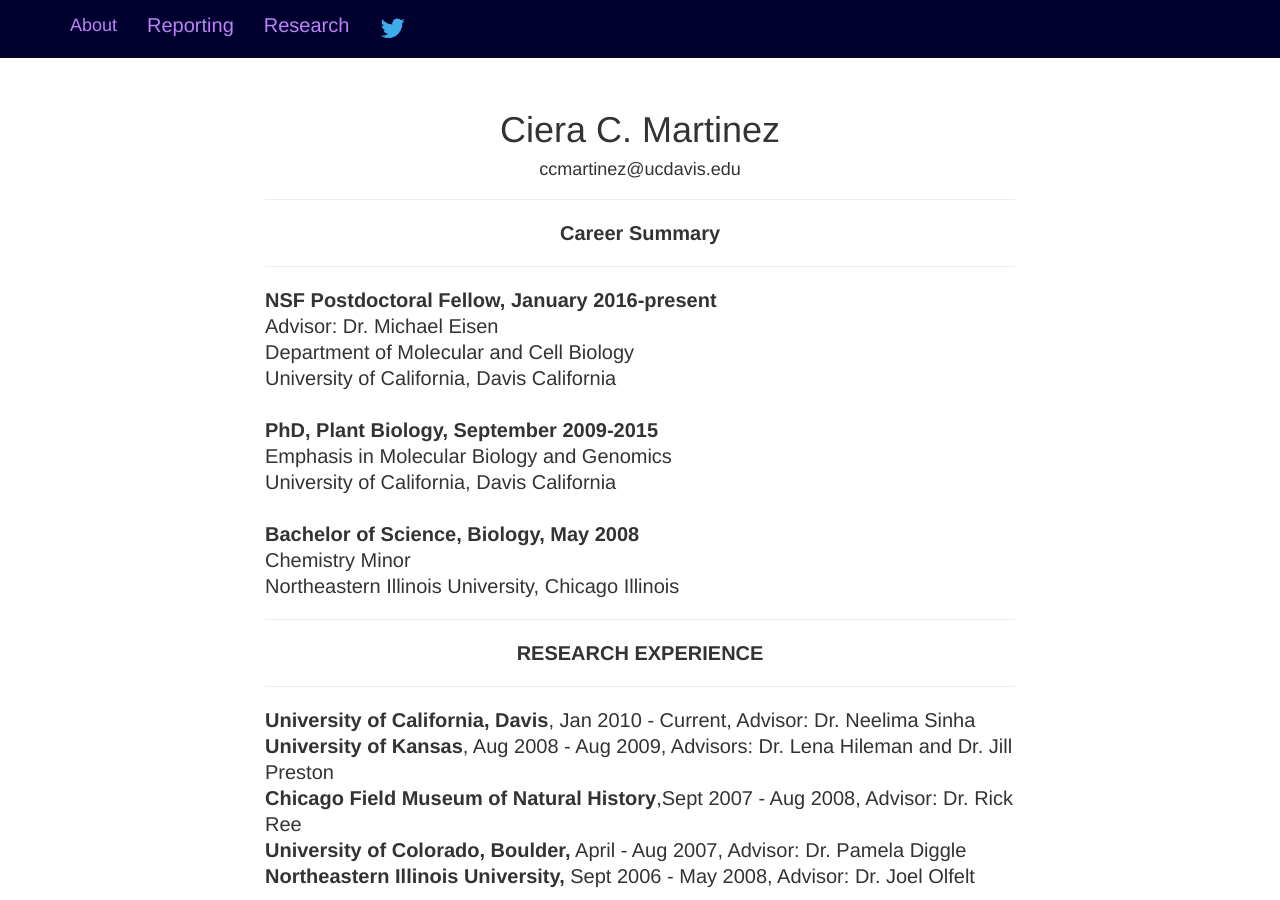
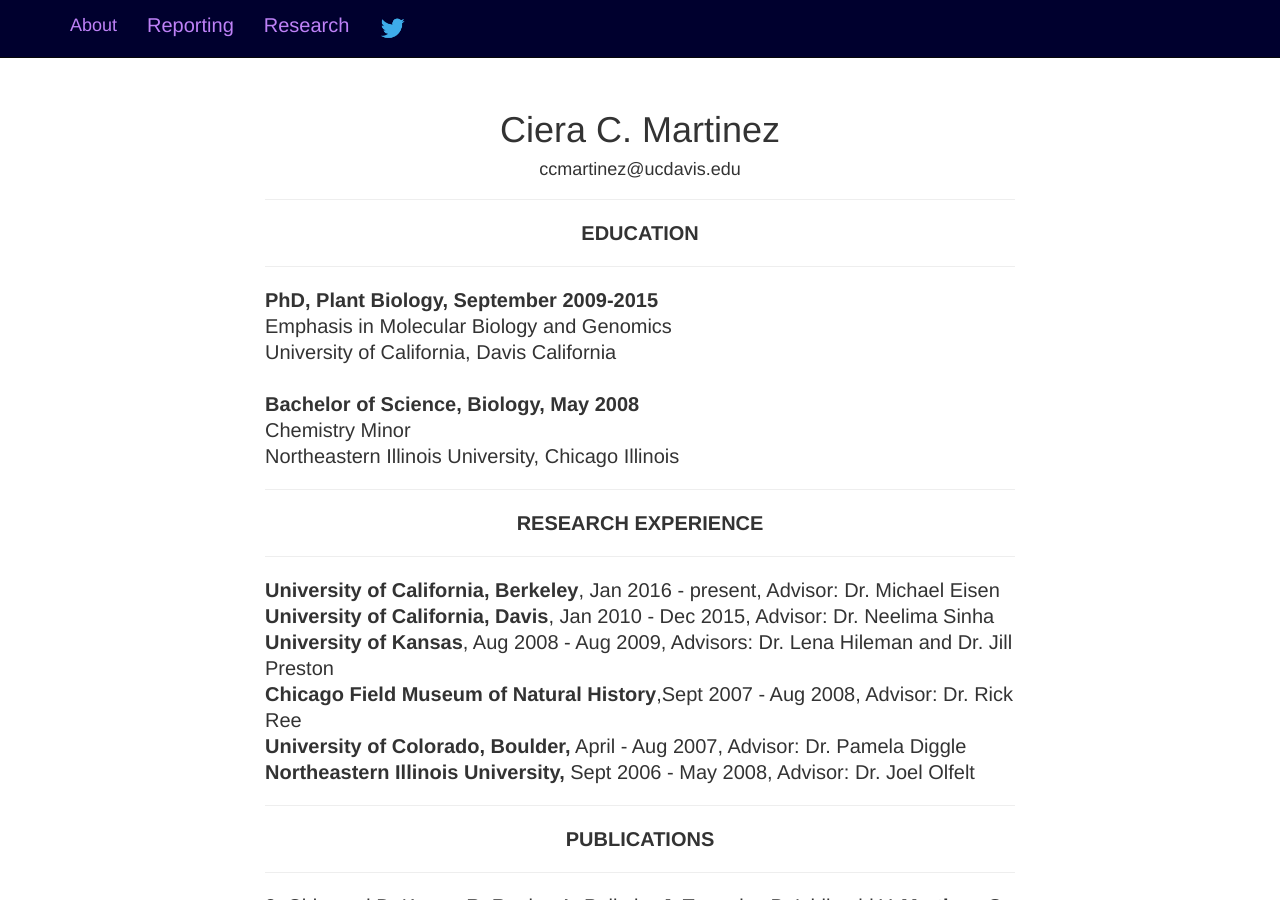
Before and after one commit to iamciera/creports, a Jekyll site: the page built from research/cv/index.html, in a window 1280 px wide and 900 px high. Built offline with Jekyll 4.4.1, drawn with Linux system fonts in a browser that asks for light colours; nearby versions of some CDN libraries; Markdown is read by kramdown in place of the engine named in the settings.

Commit message:
updated CV

```diff
--- a/research/cv/index.html
+++ b/research/cv/index.html
@@ -15,14 +15,8 @@ layout: default
 				<center><H4>ccmartinez@ucdavis.edu</H4></center>
 				<hr />
 
-				<center><strong>Career Summary</strong></center></p>
+				<center><strong>EDUCATION</strong></center></p>
 				<hr />
-
-				<strong>NSF Postdoctoral Fellow, January 2016-present</strong><br />
-				Advisor: Dr. Michael Eisen<br />
-				Department of Molecular and Cell Biology<br />
-				University of California, Davis California<br />
-				<br />
 
 				<strong>PhD, Plant Biology, September 2009-2015</strong><br />
 				Emphasis in Molecular Biology and Genomics<br />
@@ -32,11 +26,11 @@ layout: default
 				<strong>Bachelor of Science, Biology, May 2008</strong><br />
 				 Chemistry Minor<br />
 				Northeastern Illinois University, Chicago Illinois<br />
-
 				<hr />
 				<center><strong>RESEARCH EXPERIENCE</strong></center>
 				<hr />
-				<strong>University of California, Davis</strong>, Jan 2010 - Current, Advisor: Dr. Neelima Sinha
+				<strong>University of California, Berkeley</strong>, Jan 2016 - present, Advisor: Dr. Michael Eisen
+				<strong>University of California, Davis</strong>, Jan 2010 - Dec 2015, Advisor: Dr. Neelima Sinha
 				<br />
 				<strong>University of Kansas</strong>, Aug 2008 - Aug 2009,
 				Advisors: Dr. Lena Hileman and Dr. Jill Preston<br />
```
